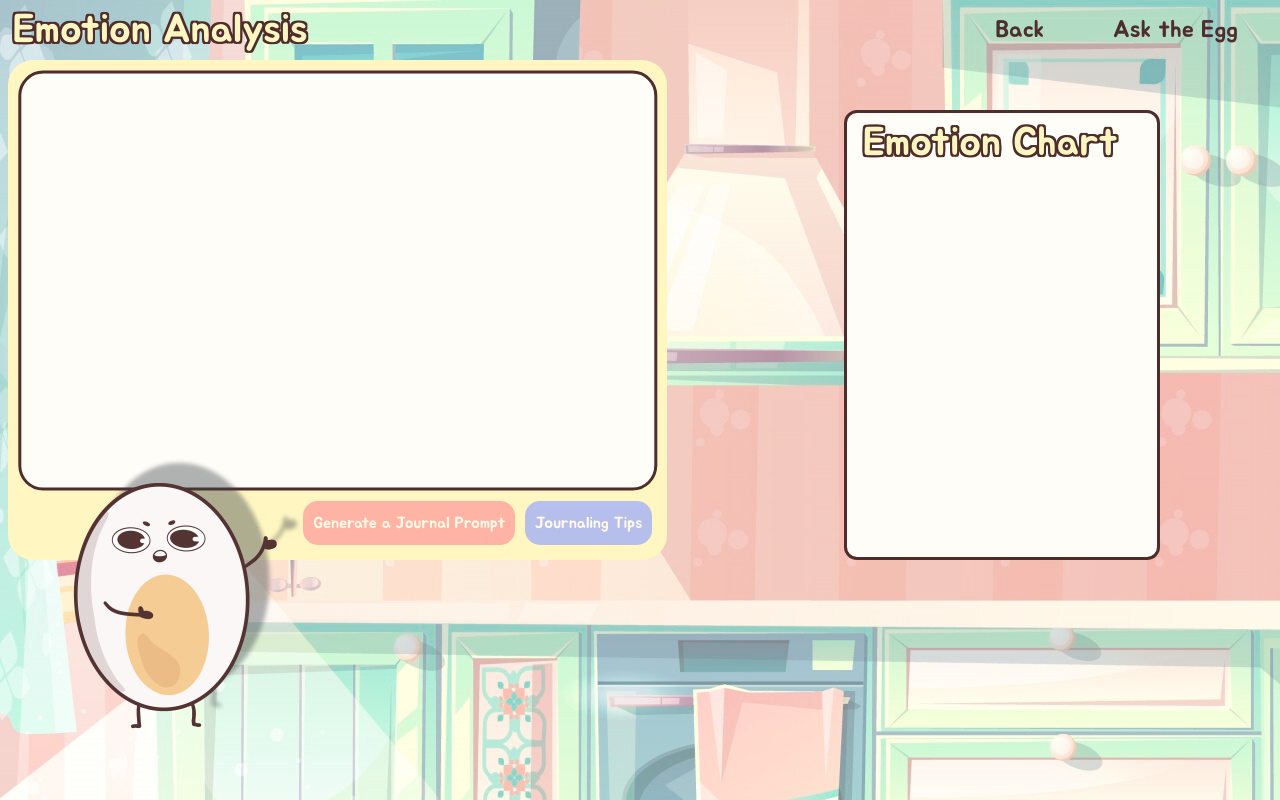
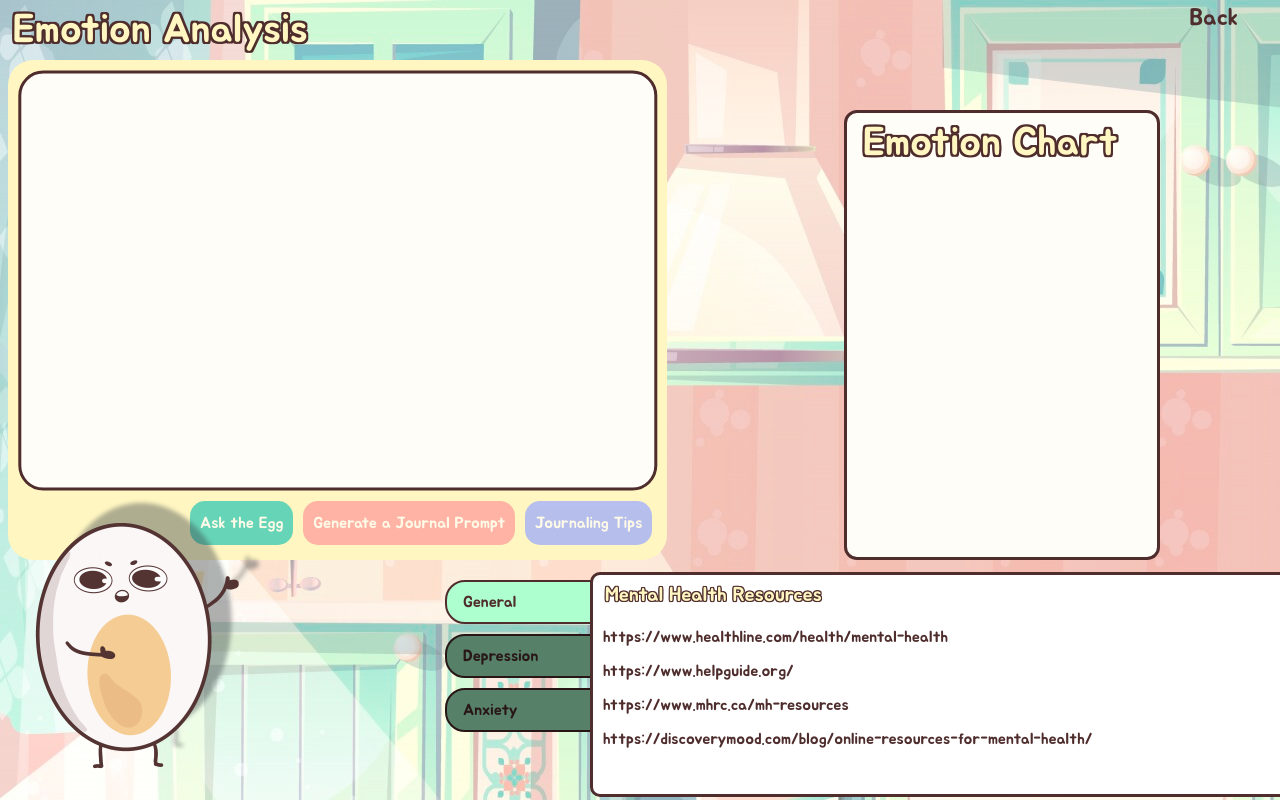
Before and after one commit to xuserena12/sunny-side-diaries, a React (Create React App) app in the folder frontend/: page /emotion-analysis in a window 1280 px wide. Built offline with nearby package versions, Linux system fonts and the light colour scheme; no server answers; a web font is replaced by a local one.

Commit message:
emotions added and mental health resources added

```diff
--- a/frontend/src/components/ChatBox.js
+++ b/frontend/src/components/ChatBox.js
@@ -1,8 +1,10 @@
 import axios from 'axios';
 import { useState, useEffect } from 'react';
+import { useEgg } from './EggContext';
 
 const ChatBox = ({ entry }) => {
     const [response, setResponse] = useState("");
+    const { backstory, handleBackstory } = useEgg();
 
     const generateJournalPrompt = () => {
         const prompt = "Generate me a different journal prompt based on mental health in one sentence";
@@ -16,10 +18,14 @@ const ChatBox = ({ entry }) => {
 
     const journalResponse = () => {
         console.log(entry);
-        const prompt = "Can you provide a reassuring response to the following journal entry?" + entry;
+        const prompt = entry;
         handleClick(prompt);
-    };
+    }
 
+    const generateAskEgg = async() => {
+        await handleBackstory();
+        setResponse(backstory);
+    }
 
     const handleClick = async(prompt) => {
         axios.post("/chat", { prompt })
@@ -39,6 +45,7 @@ const ChatBox = ({ entry }) => {
     return (
         <div className="chat-box-outer">
             <div className="chat-options">
+            <button className="ask-egg" onClick={generateAskEgg}>Ask the Egg</button>
                 <button className="journal-prompt" onClick={generateJournalPrompt}>Generate a Journal Prompt</button>
                 <button className="journal-tip" onClick={generateJournalTips}>Journaling Tips</button>
             </div>
--- a/frontend/src/components/EggContext.js
+++ b/frontend/src/components/EggContext.js
@@ -8,6 +8,8 @@ const EggContext = createContext();
 export const EggProvider = ({ children }) => {
     const [selectedEgg, setEgg] = useState('');
     const [eggImg, setEggImg] = useState("");
+    const [personality, setPersonality] = useState("");
+    const [backstory, setBackstory] = useState("");
     if (!selectedEgg) {
       setEgg('Jimmy');
     }
@@ -25,8 +27,42 @@ export const EggProvider = ({ children }) => {
         }
     };
 
+    const handlePersonality = () => {
+      let p = '';
+      if (selectedEgg === 'Tamago') {
+        p = "Quiet, shy, considerate. Speak like a wise sage.";
+      } else if (selectedEgg === 'Sunny') {
+        p = "Outgoing, optimistic, loves telling dad jokes. Speak in the tone of a child."
+      } else {
+        p = "Stubborn with a big heart. Speak in the tone of a teen.";
+      }
+      setPersonality(p);
+    }
+
+    const handleBackstory = () => {
+      let p = '';
+      if (selectedEgg === 'Tamago') {
+        p = "I'm honoured that you want to know a bit more about me. " +
+        "I'm Tamago! It's great to be able to be your journaling assistant! " +
+        "To be honest I'm a little bit on the shy end so I don't really know how to start hmm...." +
+        "I'm quite an avid reader of books. I think books actually inspired me to journal. My favourite book?"+
+        "Great EGGspectations by Darles Chickens haha. That was a fantastic piece."
+      } else if (selectedEgg === 'Sunny') {
+        p = "AHHHH I just have so much to sayyyy. First of all, so glad you asked moi~ I'm a glass-half-full "+
+      "kinda guy and it's kinda rare to catch me on my gloomy side. Lately I've been watching a ton of dramas~ they make me soooo "+
+      "eggstatic! But journaling is also sooo fun!! Recently I've been journaling about what I'd do if I was a unicorn. I'd be able to do so much."+
+      "But literally the first thing I'd do is turn everything rainbow. ALSO I've just come up with this amazing joke..."+
+      "What sport are eggs best at? ...RUNNING!! Get it? Haha"
+      } else {
+        p = "Haha well, tbh I'm just your chillin' it egg. Not much going on today. Just school and whatever." +
+        " Been spending too much time on Eggstagram lately...gotta get off that app. Anyways hope you have a fun time journaling. "+
+        "Regrettably, today I've eaten a bit too much chocolate. The yolk inside of me is churning. Don't ask me how that's even possible."
+      }
+      setBackstory(p);
+    }
+
     return (
-        <EggContext.Provider value={{selectedEgg, eggImg, handleClick, chooseImg}}>
+        <EggContext.Provider value={{selectedEgg, eggImg, handleClick, chooseImg, handlePersonality, personality, handleBackstory, backstory}}>
             { children }
         </EggContext.Provider>
     );
--- a/frontend/src/components/Entry.js
+++ b/frontend/src/components/Entry.js
@@ -1,6 +1,6 @@
 import './Entry.css';
-import { Link } from 'react-router-dom';
 import { useNavigate } from 'react-router-dom';
+import { useEgg } from './EggContext';
 
 const Entry = ({ date, title, content }) => {
   const navigate = useNavigate();
@@ -15,9 +15,11 @@ const Entry = ({ date, title, content }) => {
     year: yourDate.getFullYear()
   }
   // const data = { name: 'John', age: 30 };
-
+  const { handlePersonality, personality } = useEgg();
   const handleClick = (e) => {
-    navigate('/emotion-analysis', { state: content });
+    handlePersonality();
+    let aiRequest = "Here is a journal entry: " + content + ". Respond to this entry with this personality in less than 250 words: "+ personality;
+    navigate('/emotion-analysis', { state: aiRequest});
   }
 
   return (
--- a/frontend/src/components/Resources.js
+++ b/frontend/src/components/Resources.js
@@ -1,13 +1,50 @@
+import '../pages/EmotionAnalysis.css';
+import { useState } from 'react'
+const GENLINK1 = "https://www.healthline.com/health/mental-health";
+const GENLINK2 = "https://www.helpguide.org/";
+const GENLINK3 = "https://www.mhrc.ca/mh-resources";
+const GENLINK4 = "https://discoverymood.com/blog/online-resources-for-mental-health/";
+const ANXLINK1 = "https://ontario.cmha.ca/documents/understanding-and-finding-help-for-anxiety/";
+const ANXLINK2 = "https://www.anxietycanada.com/";
+const ANXLINK3 = "https://discoverymood.com/blog/online-resources-for-mental-health/";
+const DEPLINK1 = "https://www.everydayhealth.com/depression/guide/resources/";
+const DEPLINK2 = "https://www.camh.ca/en/health-info/mental-illness-and-addiction-index/depression";
+const DEPLINK3 = "https://www.everydayhealth.com/emotional-health/best-online-therapy-for-depression/";
+
 const Resources = () => {
+    const [selectedButton, setSelectedButton] = useState('General');
+
+    const handleClick = (button) => {
+        setSelectedButton(button);
+    }
+    const getLinksForButton = (selectedButton) => {
+        if (selectedButton == 'General') {
+            let links = [GENLINK1, GENLINK2, GENLINK3, GENLINK4];
+            return links;
+        } else if (selectedButton == 'Anxiety') {
+            let links = [ANXLINK1, ANXLINK2, ANXLINK3];
+            return links;
+        } else {
+            let links = [DEPLINK1, DEPLINK2, DEPLINK3];
+            return links;
+        }
+    }
     return (
         <div className="resource-outer">
             <div className="resource-options">
                 <ul>
-                    <li><button className="resource-btn" type="submit">General</button></li>
-                    <li><button className="resource-btn" type="submit">Depression</button></li>
-                    <li><button className="resource-btn" type="submit">Anxiety</button></li>
+                    <li><button className={`resource-btn ${selectedButton === 'General' ? 'selected' : ''}`} onClick={() => handleClick('General')}>General</button></li>
+                    <li><button className={`resource-btn ${selectedButton === 'Depression' ? 'selected' : ''}`} onClick={() => handleClick('Depression')}>Depression</button></li>
+                    <li><button   className={`resource-btn ${selectedButton === 'Anxiety' ? 'selected' : ''}`} onClick={() => handleClick('Anxiety')}>Anxiety</button></li>
                 </ul>
-                <div className="resource-urls"></div>
+                <div className="resource-urls">
+                    <h2>Mental Health Resources</h2>
+                    <ul>
+                    {getLinksForButton(selectedButton).map((link, index) => (
+                <li key={index}>{link}</li>
+                 ))}
+                </ul>
+                </div>
             </div>
         </div>
     )
--- a/frontend/src/pages/Egg.css
+++ b/frontend/src/pages/Egg.css
@@ -26,7 +26,7 @@
     height: 60%;
     rotate: -30deg;
     position: relative;
-    width: 40%;
+    width: 50%;
     background-color: white;
     border-radius: 50%;
     z-index: 1;
--- a/frontend/src/pages/EmotionAnalysis.css
+++ b/frontend/src/pages/EmotionAnalysis.css
@@ -74,12 +74,24 @@ h1 {
     opacity: 0.7;
 }
 
+.ask-egg {
+    background-color: #26c6b3;
+    color: var(--cream);
+    padding: 10px;
+    border-radius: 15px;
+    opacity: 0.7;
+}
+
 .journal-tip:hover {
     opacity: 1;
     box-shadow: 0 5px 3px 0 rgba(0,0,0,0.1), 0 5px 3px 0 rgba(0,0,0,0.1);
 }
 
 .journal-prompt:hover {
+    opacity: 1;
+    box-shadow: 0 5px 3px 0 rgba(0,0,0,0.1), 0 5px 3px 0 rgba(0,0,0,0.1);
+}
+.ask-egg:hover {
     opacity: 1;
     box-shadow: 0 5px 3px 0 rgba(0,0,0,0.1), 0 5px 3px 0 rgba(0,0,0,0.1);
 }
@@ -96,6 +108,66 @@ p {
     z-index: 10;
     padding: 10px;
 }
+
+.resource-outer {
+    display: flex;
+    justify-content: center;
+    align-items: center;
+    position: relative; /* Create a stacking context */
+}
+
+.resource-btn {
+    padding: 8px 16px;
+    font-size: 16px;
+    background-color: #AEFFCF;
+    border-radius: 20px;
+    border: 2px solid var(--brown);
+    color: var(--brown);
+    width: 200px;
+    text-align: left;
+    margin-left: 35%;
+    z-index: 2;
+    filter: brightness(50%);
+    margin-top: 20px;
+    margin-bottom: -50px;
+    position: relative;
+  }
+
+  .resource-btn:hover {
+    filter: brightness(100%);
+  }
+
+  .resource-btn.selected {
+    filter:brightness(100%);
+  }
+
+  .resource-urls {
+    background-color: white;
+    width: 700px;
+    height: 225px;
+    border: 3px solid var(--brown);
+    z-index: 3; /* This should be enough to place it on top */
+    border-radius: 10px;
+    margin-left: 600px;
+    margin-top: -150px;
+    position: relative;
+  }
+
+  .resource-urls h2{
+    font-size: 20px;
+    margin-left: 1%;
+    color: var(--mellow);
+    text-shadow:
+    -1px -1px 0 var(--brown),
+     0   -1px 0 var(--brown),
+     1px -1px 0 var(--brown),
+     1px  0   0 var(--brown),
+     1px  1px 0 var(--brown),
+     0    1px 0 var(--brown),
+    -1px  1px 0 var(--brown),
+    -1px  0   0 var(--brown);
+    padding: 5px;
+  }
 
 .emotion-analysis-container {
     display: grid;
@@ -121,3 +193,12 @@ p {
 .emotion-chart {
     margin-left: 16px;
 }
+
+.resource-urls ul{
+    padding: 5px;
+    color: var(--brown);
+}
+
+.resource-urls li {
+    padding: 5px;
+}
--- a/frontend/src/pages/EmotionAnalysis.js
+++ b/frontend/src/pages/EmotionAnalysis.js
@@ -1,5 +1,6 @@
 import './EmotionAnalysis.css';
 import ChatBox from "../components/ChatBox";
+import Resources from "../components/Resources"
 import '../components/Navbar.css';
 import { useLocation, Link } from 'react-router-dom';
 import { useEgg } from '../components/EggContext';
@@ -103,7 +104,6 @@ const EmotionAnalysis = () => {
             <nav>
                 <ul>
                     <li><Link to="/history" className="navbar-link">Back</Link></li>
-                    <li><button className="navbar-link">Ask the Egg</button></li>
                 </ul>
             </nav>
             <h1>Emotion Analysis</h1>
@@ -121,7 +121,7 @@ const EmotionAnalysis = () => {
                 </div> {/*pie chart goes here*/}
             </div>
             <div className="resources">
-                {/*<Resources></Resources>*/}
+                <Resources></Resources>
             </div>
             <div className={`egg-container ${selectedEgg}-style`}>
             {eggImg && <img className="egg" src={eggImg} alt="egg-img"></img>}
--- a/frontend/src/pages/Journal.css
+++ b/frontend/src/pages/Journal.css
@@ -71,8 +71,8 @@ textarea[disabled] {
   width: 25%;
   z-index: 3;
   position: absolute;
-  left: 3%;
-  bottom: 25%;
+  left: 0;
+  bottom: 15%;
   transform: scaleX(-1);
 }
 
@@ -81,8 +81,8 @@ textarea[disabled] {
   width: 21%;
   z-index: 3;
   position: absolute;
-  left: 3%;
-  bottom: 20%;
+  left: 0;
+  bottom: 15%;
 }
 
 .Jimmy-style {
@@ -90,6 +90,6 @@ textarea[disabled] {
   width: 20%;
   z-index: 3;
   position: absolute;
-  left: 3%;
-  bottom: 20%;
+  left: 0;
+  bottom: 15%;
 }
```
Also changed, not shown: 2 other files (tests, documents, lock files or other folders).
